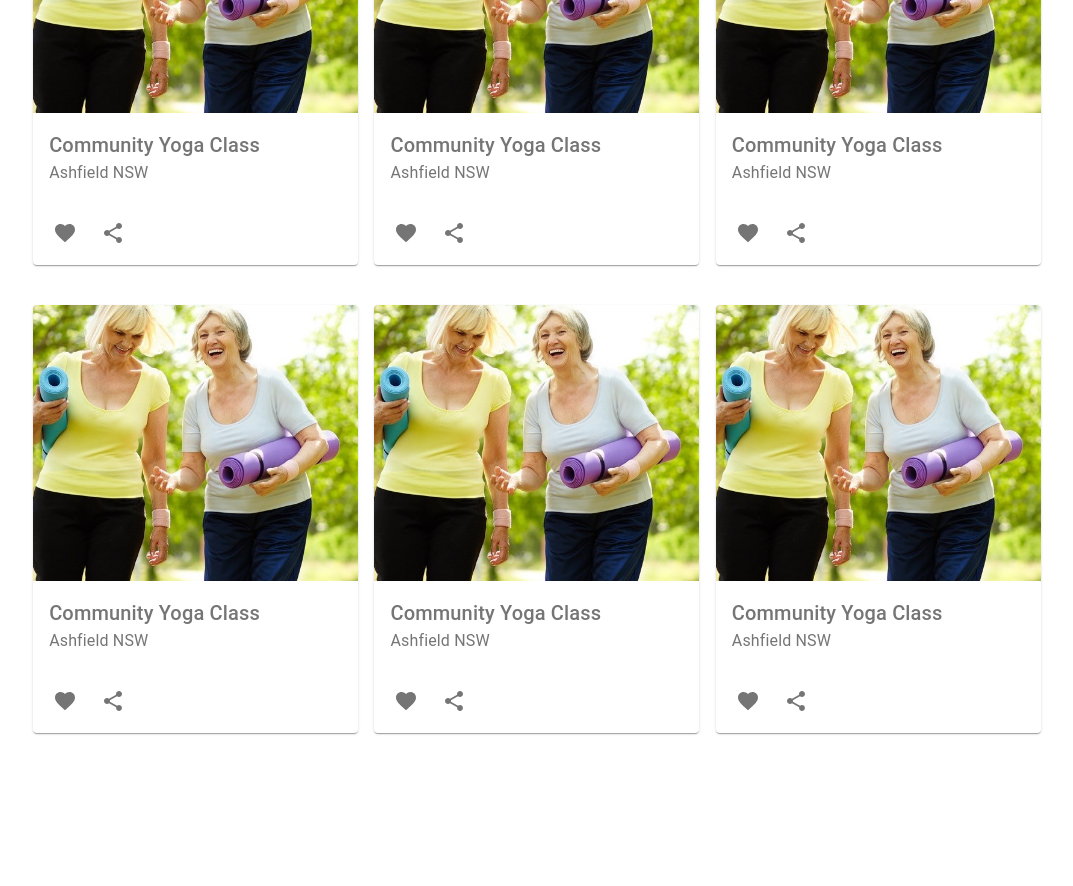
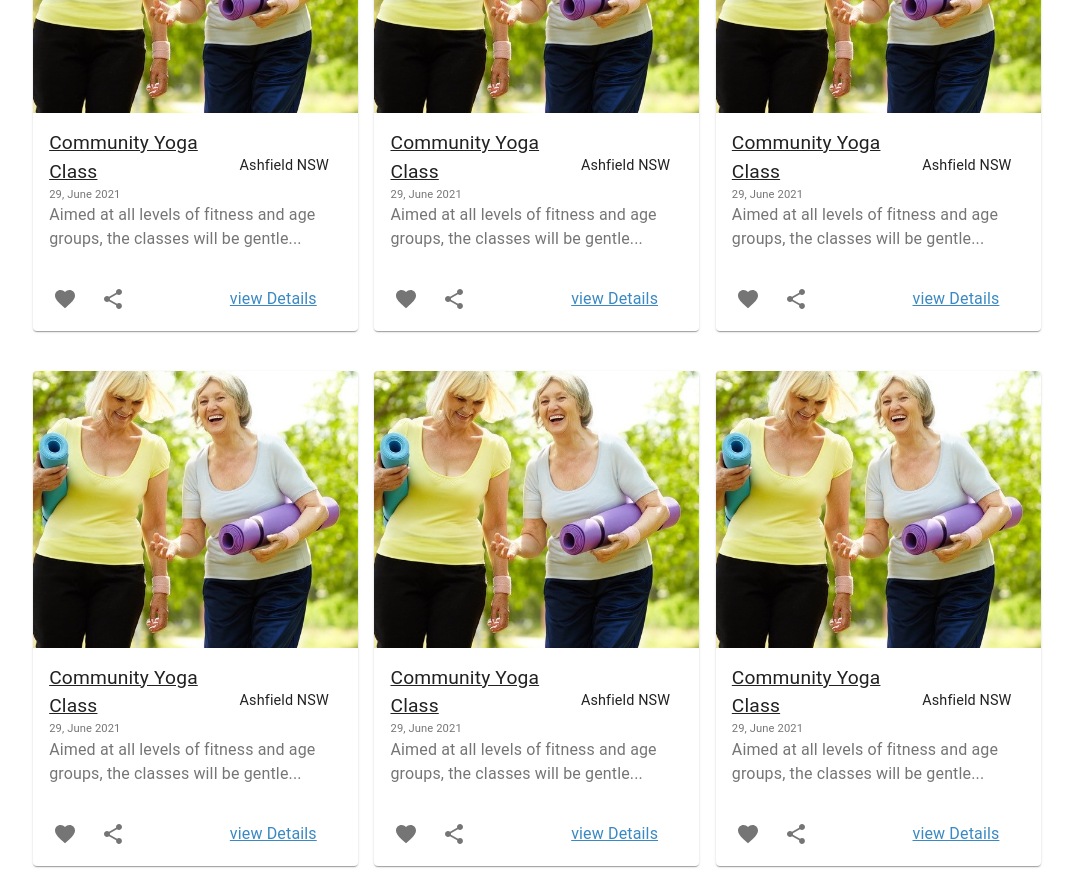
Before and after one commit to sharon-meishi/COMP9323_Group13_WellbeingBridge, a React (Create React App) app in the folder frontend/: page /home in a window 1280 px wide. Shown: the part 1200-2086 px from the top of the page, without its empty margins (103-1176 px from the left). Before the commit the page ends 1953 px from the top, so only its background shows below. Built offline with nearby package versions, Linux system fonts and the light colour scheme.

Commit message:
eventCardSample

```diff
--- a/frontend/src/components/EventCard.js
+++ b/frontend/src/components/EventCard.js
@@ -8,9 +8,10 @@ import CardContent from '@material-ui/core/CardContent';
 import CardActions from '@material-ui/core/CardActions';
 // import Collapse from '@material-ui/core/Collapse';
 // import Avatar from '@material-ui/core/Avatar';
+import Grid from '@material-ui/core/Grid';
 import IconButton from '@material-ui/core/IconButton';
 import Typography from '@material-ui/core/Typography';
-import { red } from '@material-ui/core/colors';
+// import { red } from '@material-ui/core/colors';
 import FavoriteIcon from '@material-ui/icons/Favorite';
 import ShareIcon from '@material-ui/icons/Share';
 // import ExpandMoreIcon from '@material-ui/icons/ExpandMore';
@@ -33,12 +34,42 @@ const useStyles = makeStyles((theme) => ({
         duration: theme.transitions.duration.shortest,
       }),
     },
-    expandOpen: {
-      transform: 'rotate(180deg)',
+    title:{
+      fontSize:"1.2rem",
+      // paddingRight:"1%",
+      width:"65%",
+      textDecoration:"underline",
+      // color:"textSecondary",
     },
-    avatar: {
-      backgroundColor: red[500],
+    location:{
+      fontSize:"0.9rem",
+      justifyContent:"end",
+      paddingTop:"9%",
+      width:"35%",
+      // color:"textSecondary",
+
     },
+    // expandOpen: {
+    //   transform: 'rotate(180deg)',
+    // },
+    date:{
+      fontSize:"0.7rem",
+    },
+    detail:{
+      height:"10%",
+    },
+    // avatar: {
+    //   backgroundColor: red[500],
+    // },
+    actions:{
+      display:"flex",
+    },
+    view:{
+      paddingLeft:"30%",
+      color:"#3a89c2",
+      textDecoration:"underline",
+
+    }
   }));
 function EventCard(props) {
     const classes = useStyles();
@@ -53,50 +84,39 @@ function EventCard(props) {
 
     return (
       <Card className={classes.root}>
-        {/* <CardHeader
-          avatar={
-            <Avatar aria-label="recipe" className={classes.avatar}>
-              R
-            </Avatar>
-          }
-          action={
-            <IconButton aria-label="settings">
-              <MoreVertIcon />
-            </IconButton>
-          }
-          title="Shrimp and Chorizo Paella"
-          subheader="September 14, 2016"
-        /> */}
         <CardMedia
           className={classes.media}
           image={SamplePic}
           title="Paella dish"
         />
         <CardContent>
-          <Typography variant="h6" color="textSecondary" component="p">
-          {name}
+          <Grid container direction="row">
+            <Typography className={classes.title}  >
+              {name}
+            </Typography>
+            <Typography className={classes.location}  >
+              {location.suburb}
+            </Typography>
+          </Grid>
+          <Typography  className={classes.date} color="textSecondary">
+            29, June 2021
           </Typography>
-          <Typography variant="body1" color="textSecondary" component="p">
-          {location.suburb}
-          </Typography>
+          <Grid className={classes.detail}>
+            <Typography   color="textSecondary">
+              Aimed at all levels of fitness and age groups, the classes will be gentle...
+            </Typography>
+          </Grid>
         </CardContent>
-        <CardActions disableSpacing>
+        <CardActions className={classes.actions} disableSpacing className={classes.actions}>
           <IconButton aria-label="add to favorites">
             <FavoriteIcon />
           </IconButton>
           <IconButton aria-label="share">
             <ShareIcon />
           </IconButton>
-
-          {/* <IconButton
-            className={clsx(classes.expand, {
-              [classes.expandOpen]: expanded,
-            })}
-            onClick={handleExpandClick}
-            aria-expanded={expanded}
-            aria-label="show more"
-          >
-          </IconButton> */}
+          <Typography className={classes.view}>
+            view Details
+          </Typography>
         </CardActions>
       </Card>
     );
```
